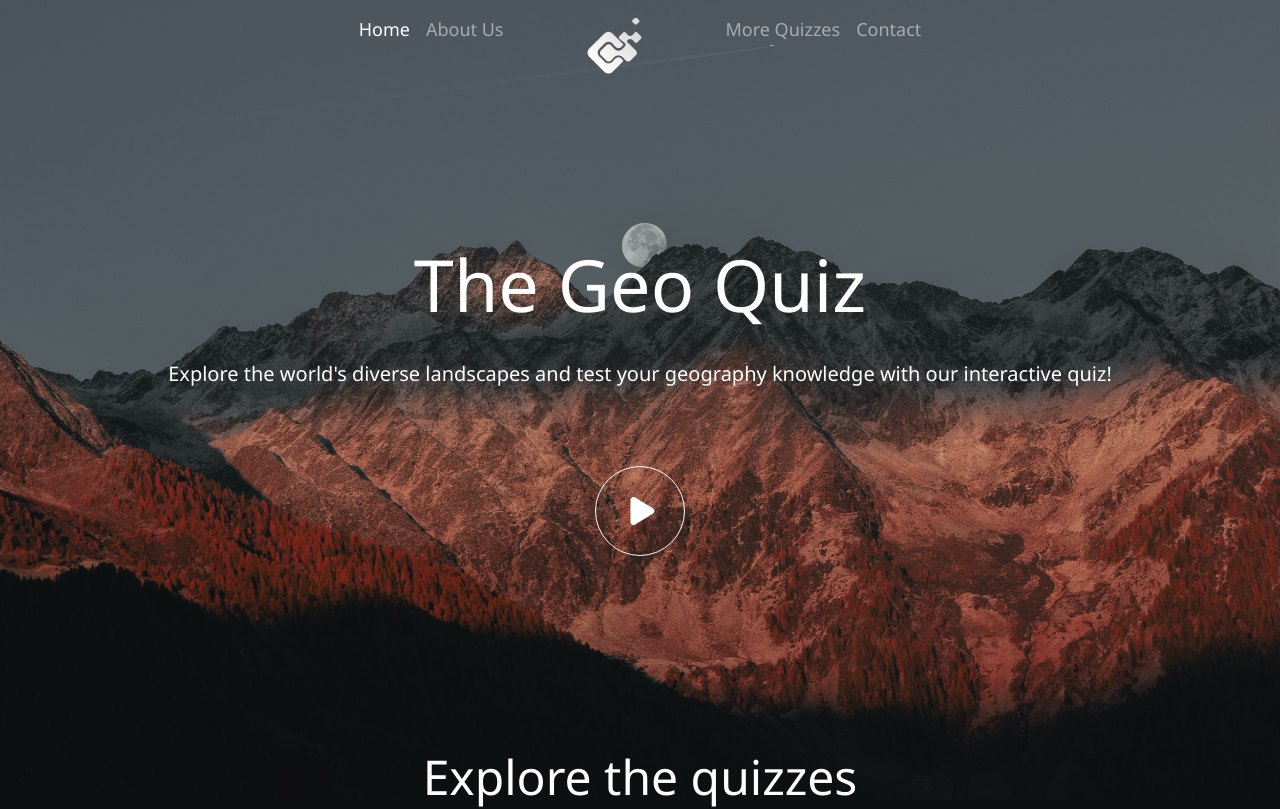
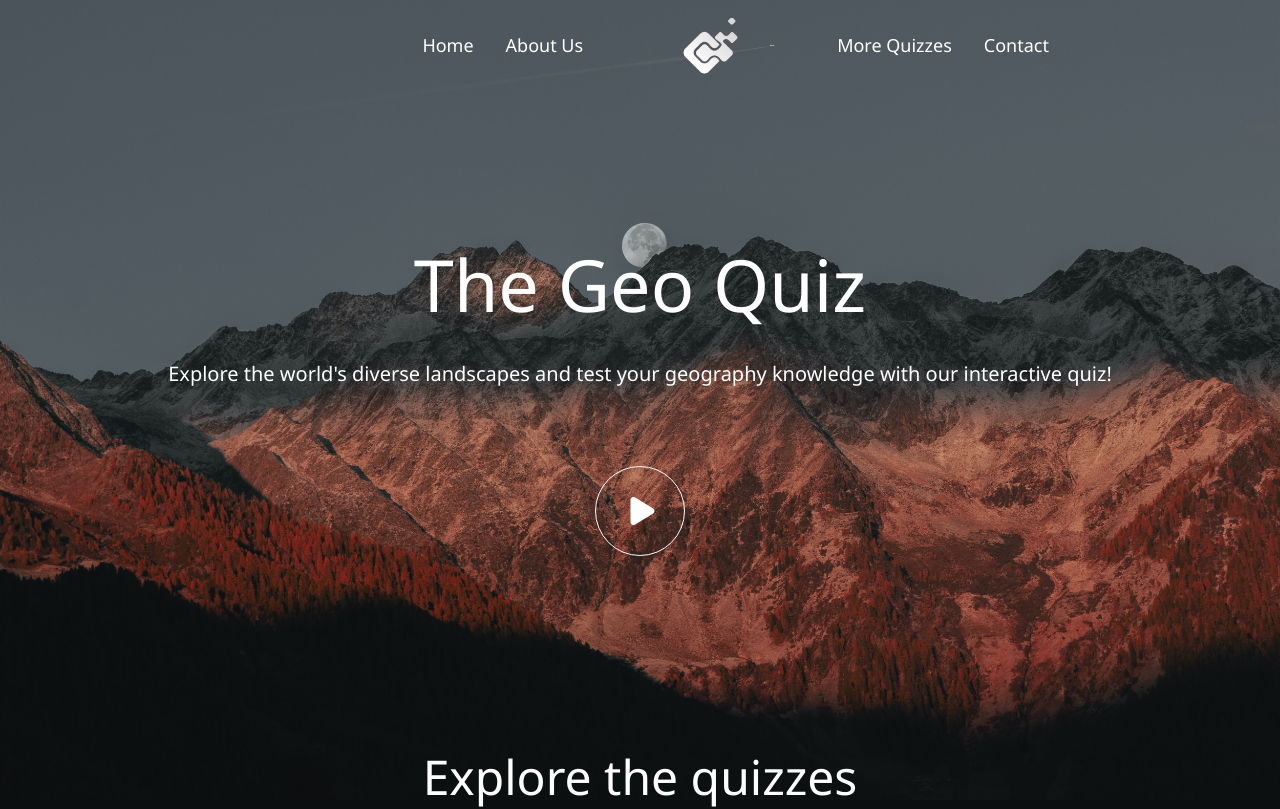
Before and after one commit to lorettarehm/todo-react-app, a React (Create React App) app: page / in a window 1280 px wide. Shown: the top 809 px of the page. Built offline with nearby package versions, Linux system fonts and the light colour scheme.

Commit message:
Fixing Navbar and some CSS updates

```diff
--- a/src/App.js
+++ b/src/App.js
@@ -1,10 +1,14 @@
 import "./App.css";
 import "./components/Header/header.css";
+import "bootstrap/dist/css/bootstrap.min.css";
 import QuizLogic from "./components/Question/quizLogic.js";
 import HeaderPart from "./components/Header/header.js";
 import Footer from "./components/Footer/footer.js";
 import TeamCard from "./components/TeamCard/teamcard.js";
-import "bootstrap/dist/css/bootstrap.min.css";
+import TopNav from "./components/Header/navbar.js";
+
+
+
 // import ImageFooter from "./components/ImageFooter/imgfooter";
 
 
@@ -12,6 +16,7 @@ function App() {
   return (
     <div className="App">
       <header className="App-header">
+        <TopNav />
         <HeaderPart />
         <QuizLogic />
         <TeamCard />
--- a/src/components/Header/header.css
+++ b/src/components/Header/header.css
@@ -1,16 +1,3 @@
-.navbar li a {
-  color: #ffffff;
-  font-size: 18px;
-}
-
-.logo {
-  width: 30%;
-}
-
-.btn-outline-light:hover {
-  background-color: #0b0f10 !important;
-}
-
 /* JUMBOTRON */
 
 .jumbotron {
@@ -45,6 +32,10 @@
   padding-left: 10%;
 }
 
+.button-jumbo:hover {
+  color: #0B0F10 !important;
+}
+
 /* EXPLORE */
 
 .explore {
@@ -74,6 +65,7 @@
 
 .card-front {
   transform: rotateY(0deg);
+
 }
 
 .card-front h3 {
@@ -90,7 +82,7 @@
   transform: rotateY(180deg);
   position: absolute;
   top: 0;
-  background-color: ##e7edee;
+  background-color: #e7edee;
 }
 
 .card-back {
@@ -141,16 +133,17 @@
 .play-btn {
   padding: .50rem 1.25rem !important;
   font-size: 1rem !important;
+  background-color: #0B0F10 !important;
 }
 
 
 /* RESPONSIVE */
 
 @media only screen and (max-width: 500px) {
-  /* .card-padding {
+  .card-padding {
     padding-left: 12% !important;
     padding-bottom: 10% !important;
-  } */
+  }
   .jumbotron p {
     font-size: 1rem;
   }
@@ -164,16 +157,19 @@
   }
 }
 
+
 @media only screen and (max-width: 500px) {
   .card-padding {
     padding-left: 10% !important;
 
+
   }
+
 }
 
-@media only screen and (max-width: 900px) {
+ @media only screen and (max-width: 900px) {
   .card-padding {
-    padding-left: 8% !important;
+    padding-left: 10% !important;
 
   }
 }
@@ -181,10 +177,10 @@
 /* TABLET */
 @media only screen and (max-width: 1180px) {
   .card-padding {
-    padding-bottom: 5% !important;
-  }
-  .maps {
-    padding-left: 40%;
+    min-height: 140px;
+  width: 100%;
+  padding-left: 0 !important;
   }
 
+
 }
--- a/src/components/Header/header.js
+++ b/src/components/Header/header.js
@@ -3,43 +3,10 @@ import "./header.css";
 import geo from "./images/geo.png";
 import tall from "./images/tallest-v2.png";
 import map from "./images/map.png";
-import logo from "./images/logo.png";
-
-
-
-
 
 function HeaderPart() {
   return (
-    <div>
-      <nav class="navbar navbar-expand-lg navbar-dark navbarNav">
-    <div class="container-fluid">
-      <button class="navbar-toggler" type="button" data-bs-toggle="collapse" data-bs-target="#navbarNav" aria-controls="navbarNav" aria-expanded="false" aria-label="Toggle navigation">
-        <span class="navbar-toggler-icon burger-menu"></span>
-      </button>
-
-      <div class="collapse navbar-collapse d-flex justify-content-center" id="navbarNav">
-        <ul class="navbar-nav me-auto mb-2 mb-lg-0">
-          <li class="nav-item">
-            <a class="nav-link active" aria-current="page" href="/app.js">Home</a>
-          </li>
-          <li class="nav-item">
-            <a class="nav-link" href="/#about-us">About Us</a>
-          </li>
-          <li class="nav-item">
-            <a class="nav-link" href="/#"><img class="logo" src={logo} /></a>
-          </li>
-          <li class="nav-item">
-            <a class="nav-link" href="/#more-link">More Quizzes</a>
-          </li>
-          <li class="nav-item">
-            <a class="nav-link" href="/#footer">Contact</a>
-          </li>
-        </ul>
-      </div>
-    </div>
-  </nav>
-
+    <><div>
       <div className="jumbotron">
         <h1 className="">The Geo Quiz</h1>
         <p className="lead">
@@ -60,8 +27,8 @@ function HeaderPart() {
       </div>
 
       <div className="explore">
-        <h2>Explore the quizzes</h2>
-        <p id="more-link">
+        <h2 id="more-link">Explore the quizzes</h2>
+        <p>
           Explore Quizzes is a great way to test your knowledge of geography,
           maps, and the world's highest points. With these quizzes, you can
           challenge yourself to identify countries and their capitals, locate
@@ -75,7 +42,7 @@ function HeaderPart() {
 
       <div className="container">
         <div className="row">
-          <div className="col-sm-4 col-md-6 col-lg-4 card-padding">
+          <div className="col-sm-6 col-md-4 col-lg-4 mb-4">
             <div className="card card-flip h-100">
               <div className="card-front ">
                 <div className="card-body img-1">
@@ -83,7 +50,7 @@ function HeaderPart() {
                   <p className="card-text">Taking a geography quiz</p>
                 </div>
               </div>
-              <div className="card-back bg-white">
+              <div className="card-back">
                 <div className="card-body">
                   <h3 className="card-title">Geography</h3>
                   <img className="img-geo" src={geo} />
@@ -94,13 +61,15 @@ function HeaderPart() {
                     anyone can become a geography whiz and ace their next quiz!
                     anyone can become a geography whiz and ace their next quiz!
                   </p>
-                  <button type="button" class="btn btn-secondary play-btn">Play Now</button>
+                  <button type="button" class="btn btn-secondary play-btn">
+                    Play Now
+                  </button>
                 </div>
               </div>
             </div>
           </div>
 
-          <div className="col-sm-4 col-md-6 col-lg-4 card-padding">
+          <div className="col-sm-6 col-md-4 col-lg-4 mb-4">
             <div className="card card-flip h-100">
               <div className="card-front">
                 <div className="card-body img-2">
@@ -132,15 +101,15 @@ function HeaderPart() {
             </div>
           </div>
 
-          <div className="col-sm-4 col-md-12 col-lg-4 card-padding">
-            <div className="card card-flip h-100">
+          <div className="col-sm-6 col-md-4 col-lg-4 mb-4">
+            <div className="card card-flip h-100 ">
               <div className="card-front">
                 <div className="card-body img-3">
                   <h3 className="card-title">Maps</h3>
                   <p className="card-text">Coming Soon</p>
                 </div>
               </div>
-              <div className="card-back bg-white">
+              <div className="card-back">
                 <div className="card-body ">
                   <h3 className="card-title">Map</h3>
                   <img className="img-map" src={map} />
@@ -167,6 +136,7 @@ function HeaderPart() {
         </div>
       </div>
     </div>
+   </>
   );
 }
 
--- /dev/null
+++ b/src/components/Header/navbar.css
@@ -0,0 +1,32 @@
+.navbar a {
+  color: #ffffff;
+  font-size: 18px;
+}
+
+.logo {
+  width: 30%;
+}
+
+#navbarsExample09 {
+  padding-left: 30%;
+}
+
+.custom-toggler {
+  background-color: #0b0f10;
+  color: white;
+}
+
+@media only screen and (max-width: 500px) {
+  .navbar-collapse {
+    background-color: #0b0f10;
+    padding: 10%;
+  }
+
+  .navbar-collapse a {
+    padding-right: 30%;
+  }
+}
+
+.nav-link:hover {
+    color: #0b0f10;
+}
--- /dev/null
+++ b/src/components/Header/navbar.js
@@ -0,0 +1,51 @@
+import React, { useState } from "react";
+import logo from "./images/logo.png";
+import "./navbar.css";
+
+const TopNav = (props) => {
+  const [isNavCollapsed, setIsNavCollapsed] = useState(true);
+
+  const handleNavCollapse = () => setIsNavCollapsed(!isNavCollapsed);
+
+  return (
+    <nav class="navbar navbar-expand-lg navbar-dark">
+      <a class="navbar-brand text-info font-weight-bolder" href="/"></a>
+      <button
+        class="custom-toggler navbar-toggler"
+        type="button"
+        data-toggle="collapse"
+        data-target="#navbarsExample09"
+        aria-controls="navbarsExample09"
+        aria-expanded={!isNavCollapsed ? true : false}
+        aria-label="Toggle navigation"
+        onClick={handleNavCollapse}
+      >
+        <span class="navbar-toggler-icon"></span>
+      </button>
+
+      <div
+        class={`${isNavCollapsed ? "collapse" : ""} navbar-collapse`}
+        id="navbarsExample09"
+      >
+        <a class="nav-link active" aria-current="page" href="/app.js">
+          Home
+        </a>
+        <a class="nav-link" href="/#about-us">
+          About Us
+        </a>
+
+        <a class="nav-link" href="/#">
+          <img class="logo" src={logo} />
+        </a>
+        <a class="nav-link" href="/#more-link">
+          More Quizzes
+        </a>
+        <a class="nav-link" href="/#footer">
+          Contact
+        </a>
+      </div>
+    </nav>
+  );
+};
+
+export default TopNav;
```
